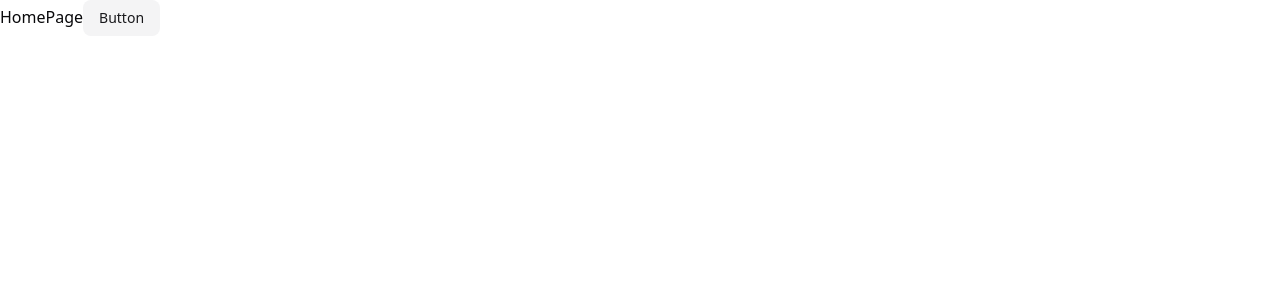
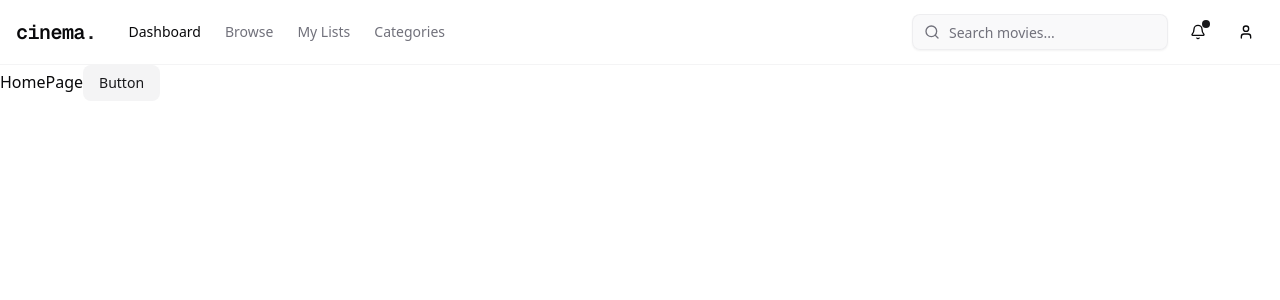
Before and after one commit to kimjust6/next-dank-movies, a Next.js app: page / in a window 1280 px wide. Shown: the top 300 px of the page. Built offline with nearby package versions, Linux system fonts and the light colour scheme.

Commit message:
added temp navbar

```diff
--- a/src/app/layout.tsx
+++ b/src/app/layout.tsx
@@ -1,6 +1,7 @@
+import { Navbar } from '@/components/Navbar'
+import './globals.css'
 import type { Metadata } from 'next'
 import { Geist, Geist_Mono } from 'next/font/google'
-import './globals.css'
 
 const geistSans = Geist({
     variable: '--font-geist-sans',
@@ -28,6 +29,7 @@ export default function RootLayout({
             <body
                 className={`${geistSans.variable} ${geistMono.variable} antialiased`}
             >
+                <Navbar />
                 {children}
             </body>
         </html>
--- /dev/null
+++ b/src/components/Navbar.tsx
@@ -0,0 +1,77 @@
+import { Search, Bell, User, Menu } from 'lucide-react'
+import { Button } from '@/components/ui/button'
+import { Input } from '@/components/ui/input'
+
+export function Navbar() {
+    return (
+        <header className="border-border/40 bg-background/95 supports-[backdrop-filter]:bg-background/60 sticky top-0 z-50 border-b backdrop-blur">
+            <div className="container mx-auto px-4">
+                <div className="flex h-16 items-center justify-between gap-4">
+                    <div className="flex items-center gap-8">
+                        <Button
+                            variant="ghost"
+                            size="icon"
+                            className="md:hidden"
+                        >
+                            <Menu className="h-5 w-5" />
+                        </Button>
+
+                        <h1 className="font-mono text-xl font-semibold tracking-tight">
+                            cinema<span className="text-primary">.</span>
+                        </h1>
+
+                        <nav className="hidden items-center gap-6 md:flex">
+                            <a
+                                href="#"
+                                className="text-foreground hover:text-primary text-sm font-medium transition-colors"
+                            >
+                                Dashboard
+                            </a>
+                            <a
+                                href="#"
+                                className="text-muted-foreground hover:text-foreground text-sm font-medium transition-colors"
+                            >
+                                Browse
+                            </a>
+                            <a
+                                href="#"
+                                className="text-muted-foreground hover:text-foreground text-sm font-medium transition-colors"
+                            >
+                                My Lists
+                            </a>
+                            <a
+                                href="#"
+                                className="text-muted-foreground hover:text-foreground text-sm font-medium transition-colors"
+                            >
+                                Categories
+                            </a>
+                        </nav>
+                    </div>
+
+                    <div className="flex items-center gap-3">
+                        <div className="relative hidden sm:block">
+                            <Search className="text-muted-foreground absolute top-1/2 left-3 h-4 w-4 -translate-y-1/2" />
+                            <Input
+                                placeholder="Search movies..."
+                                className="bg-secondary/50 border-border/50 w-64 pl-9"
+                            />
+                        </div>
+
+                        <Button
+                            variant="ghost"
+                            size="icon"
+                            className="relative"
+                        >
+                            <Bell className="h-5 w-5" />
+                            <span className="bg-primary absolute top-1.5 right-1.5 h-2 w-2 rounded-full" />
+                        </Button>
+
+                        <Button variant="ghost" size="icon">
+                            <User className="h-5 w-5" />
+                        </Button>
+                    </div>
+                </div>
+            </div>
+        </header>
+    )
+}
```
